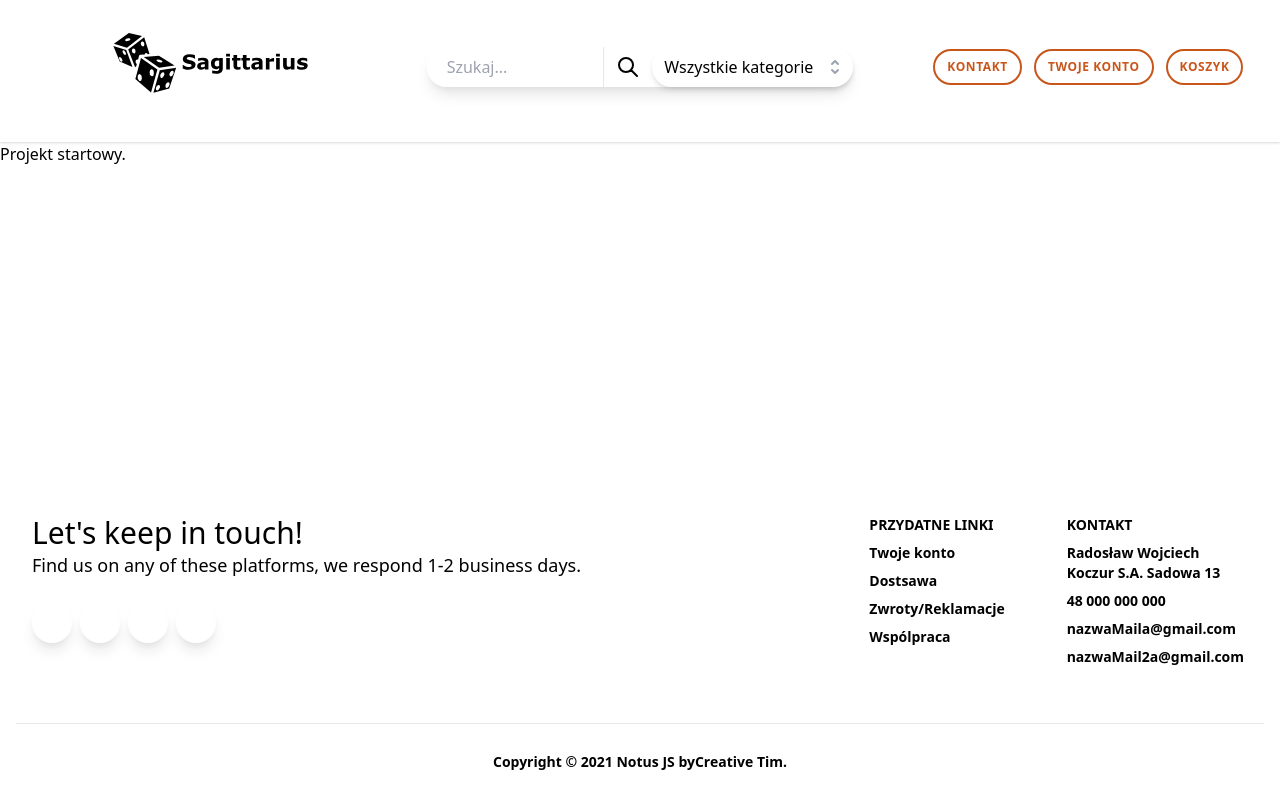
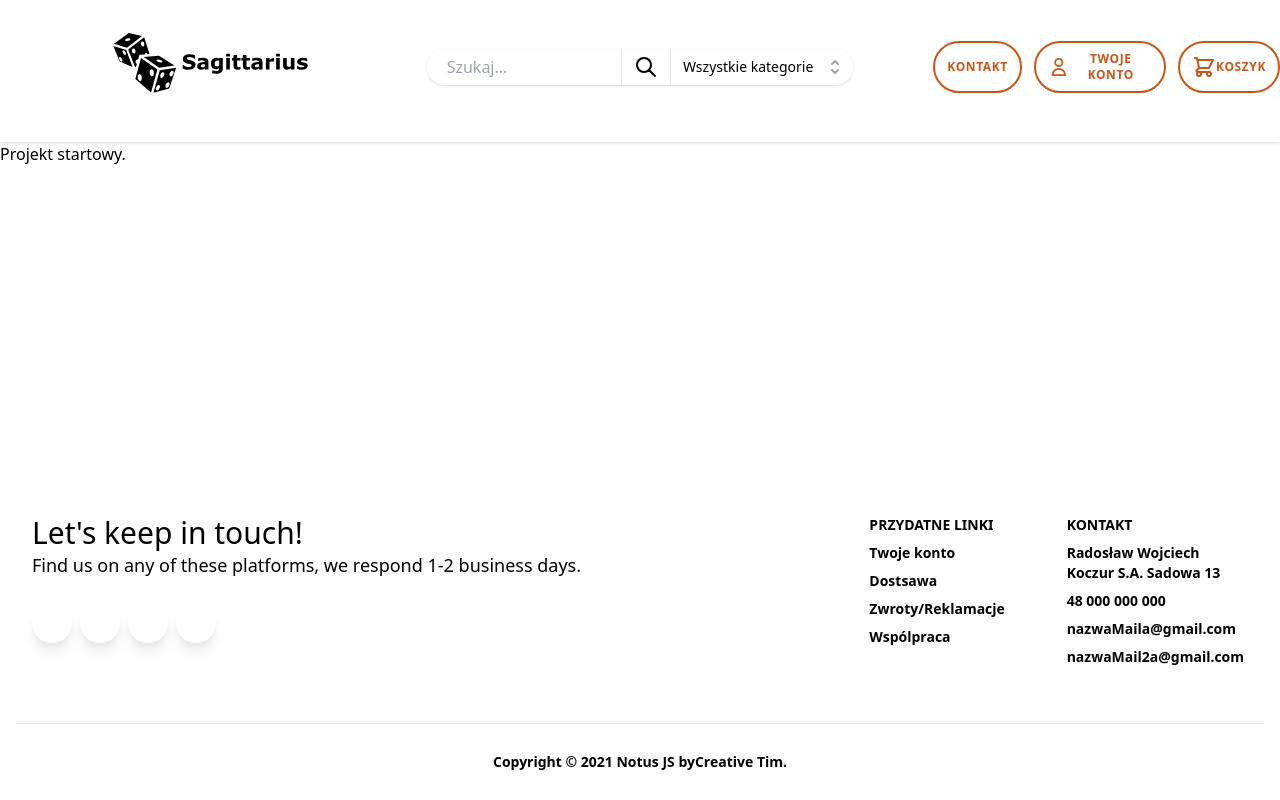
Before and after one commit to Lorn-Hukka/IO, a Next.js app: page / in a window 1280 px wide. Built offline with nearby package versions, Linux system fonts and the light colour scheme.

Commit message:
Poprawki w wyglądzie nagłówka

```diff
--- a/components/Header.js
+++ b/components/Header.js
@@ -24,22 +24,22 @@ const Header = () => {
             </a></Link>
             </div>
 
-            <div className="mx-12 md:mx-0 flex justify-between shadow-lg rounded-full">
+            <div className="mx-12 py-2 lg:py-0 md:mx-0 flex justify-between shadow rounded-full">
                 <input className ="outline-none rounded-full w-full pl-5" type="text" placeholder="Szukaj..." />
 
-                <button className="border-l">
+                <button className="border-l border-r">
                 <svg xmlns="http://www.w3.org/2000/svg" className="h-6 w-6 mx-3" fill="none" viewBox="0 0 24 24" stroke="currentColor">
-                <path stroke-linecap="round" stroke-linejoin="round" stroke-width="2" d="M21 21l-6-6m2-5a7 7 0 11-14 0 7 7 0 0114 0z" />
+                <path strokeLinecap="round" strokeLinejoin="round" strokeWidth="2" d="M21 21l-6-6m2-5a7 7 0 11-14 0 7 7 0 0114 0z" />
                 </svg>
                 </button>
                 <div>
                     <Listbox value={selected} onChange={setSelected}>
                         <div className="relative">
-                        <Listbox.Button className="relative w-full py-2 pl-3 pr-10 text-left bg-white rounded-full shadow-md cursor-pointer focus:outline-none focus-visible:ring-2 focus-visible:ring-opacity-75 focus-visible:ring-white focus-visible:ring-offset-orange-300 focus-visible:ring-offset-2 focus-visible:border-indigo-500">
-                            <span className="block truncate">{selected.name}</span>
+                        <Listbox.Button className="text-sm relative w-full lg:py-2 pl-3 pr-10 text-left bg-white rounded-full cursor-pointer focus:outline-none focus-visible:ring-2 focus-visible:ring-opacity-75 focus-visible:ring-white focus-visible:ring-offset-orange-300 focus-visible:ring-offset-2 focus-visible:border-indigo-500">
+                            <span className="lg:block truncate hidden">{selected.name}</span>
                             <span className="absolute inset-y-0 right-0 flex items-center pr-2 pointer-events-none">
                             <SelectorIcon
-                                className="w-5 h-5 text-gray-400"
+                                className="w-5 h-5 mb-3 lg:mb-0 text-gray-400"
                                 aria-hidden="true"
                             />
                             </span>
@@ -50,7 +50,7 @@ const Header = () => {
                             leaveFrom="opacity-100"
                             leaveTo="opacity-0"
                         >
-                            <Listbox.Options className="absolute w-100 py-1 mt-1 overflow-auto text-base bg-white rounded-md shadow-lg max-h-60 ring-1 ring-black ring-opacity-5 focus:outline-none">
+                            <Listbox.Options className="text-sm absolute w-100 py-1 mt-1 overflow-auto bg-white rounded-md shadow-lg max-h-60 ring-1 ring-black ring-opacity-5 focus:outline-none">
                             {kategorie.map((kategoria, kategoriaIdx) => (
                                 <Listbox.Option
                                 key={kategoriaIdx}
@@ -91,8 +91,12 @@ const Header = () => {
             </div>
                         <nav className="flex justify-center md:justify-start">
                             <Link href="/"><a className="flex items-center rounded-full mt-3 md:mt-0 md:ml-3 lg:ml-20 py-2 px-3 uppercase text-xs font-bold tracking-wider cursor-pointer text-primary border-primary border-2 hover:bg-primary hover:text-white transition ease-out duration-500">Kontakt</a></Link>
-                            <Link href="/"><a className="flex items-center text-center rounded-full mt-3 md:mt-0 mx-3 py-2 px-3 uppercase text-xs font-bold tracking-wider cursor-pointer text-primary border-primary border-2 hover:bg-primary hover:text-white transition ease-out duration-500">Twoje konto</a></Link>
-                            <Link href="/"><a className="flex items-center rounded-full mt-3 md:mt-0 py-2 px-3 uppercase text-xs font-bold tracking-wider cursor-pointer text-primary border-primary border-2 hover:bg-primary hover:text-white transition ease-out duration-500">Koszyk</a></Link>
+                            <Link href="/"><a className="flex items-center text-center rounded-full mt-3 md:mt-0 mx-3 py-2 px-3 uppercase text-xs font-bold tracking-wider cursor-pointer text-primary border-primary border-2 hover:bg-primary hover:text-white transition ease-out duration-500"><svg xmlns="http://www.w3.org/2000/svg" className="h-6 w-6" fill="none" viewBox="0 0 24 24" stroke="currentColor">
+                                        <path stroke-linecap="round" stroke-linejoin="round" stroke-width="2" d="M16 7a4 4 0 11-8 0 4 4 0 018 0zM12 14a7 7 0 00-7 7h14a7 7 0 00-7-7z" />
+                                        </svg><span className="hidden lg:inline">Twoje konto</span></a></Link>
+                            <Link href="/"><a className="flex items-center rounded-full mt-3 md:mt-0 py-2 px-3 uppercase text-xs font-bold tracking-wider cursor-pointer text-primary border-primary border-2 hover:bg-primary hover:text-white transition ease-out duration-500"><svg xmlns="http://www.w3.org/2000/svg" className="h-6 w-6" fill="none" viewBox="0 0 24 24" stroke="currentColor">
+                                        <path strokeLinecap="round" strokeLinejoin="round" strokeWidth="2" d="M3 3h2l.4 2M7 13h10l4-8H5.4M7 13L5.4 5M7 13l-2.293 2.293c-.63.63-.184 1.707.707 1.707H17m0 0a2 2 0 100 4 2 2 0 000-4zm-8 2a2 2 0 11-4 0 2 2 0 014 0z" />
+                                        </svg><span className="hidden lg:inline">Koszyk</span></a></Link>
                         </nav>
 
 
```
